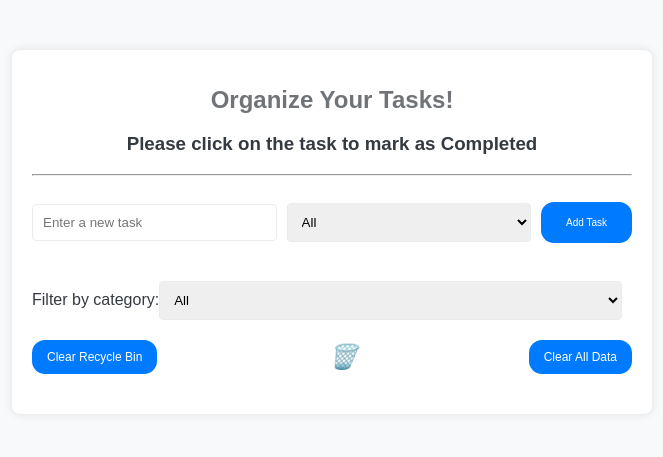
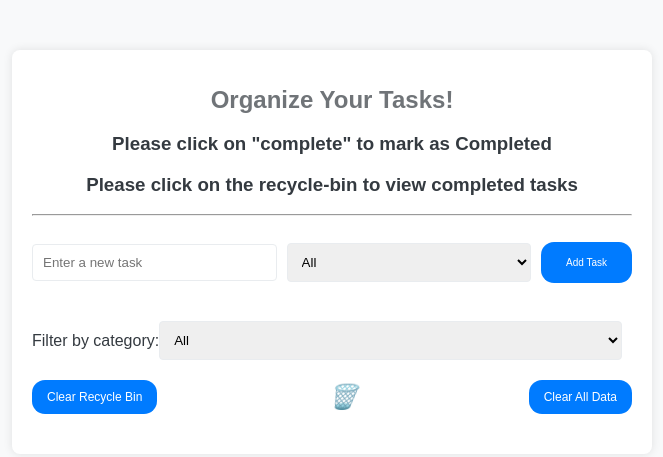
Before and after one commit to MolemoMM/ToDo-App, a website: page public/index.html in a window 1280 px wide. Shown: the whole page, without its empty margins (308-971 px from the left). Drawn offline with nearby package versions, Linux system fonts and the light colour scheme.

Commit message:
adding instruction on the ui

```diff
--- a/public/index.html
+++ b/public/index.html
@@ -12,7 +12,8 @@
 <body>
     <div class="container">
         <h1>Organize Your Tasks!</h1>
-        <h3>Please click on the task to mark as <strong>Completed</strong></h3>
+        <h3>Please click on "complete" to mark as <strong>Completed</strong></h3>
+        <h3>Please click on the recycle-bin to view completed tasks </h3>
         <hr>
         <br>
         <div class="add-task">
```
